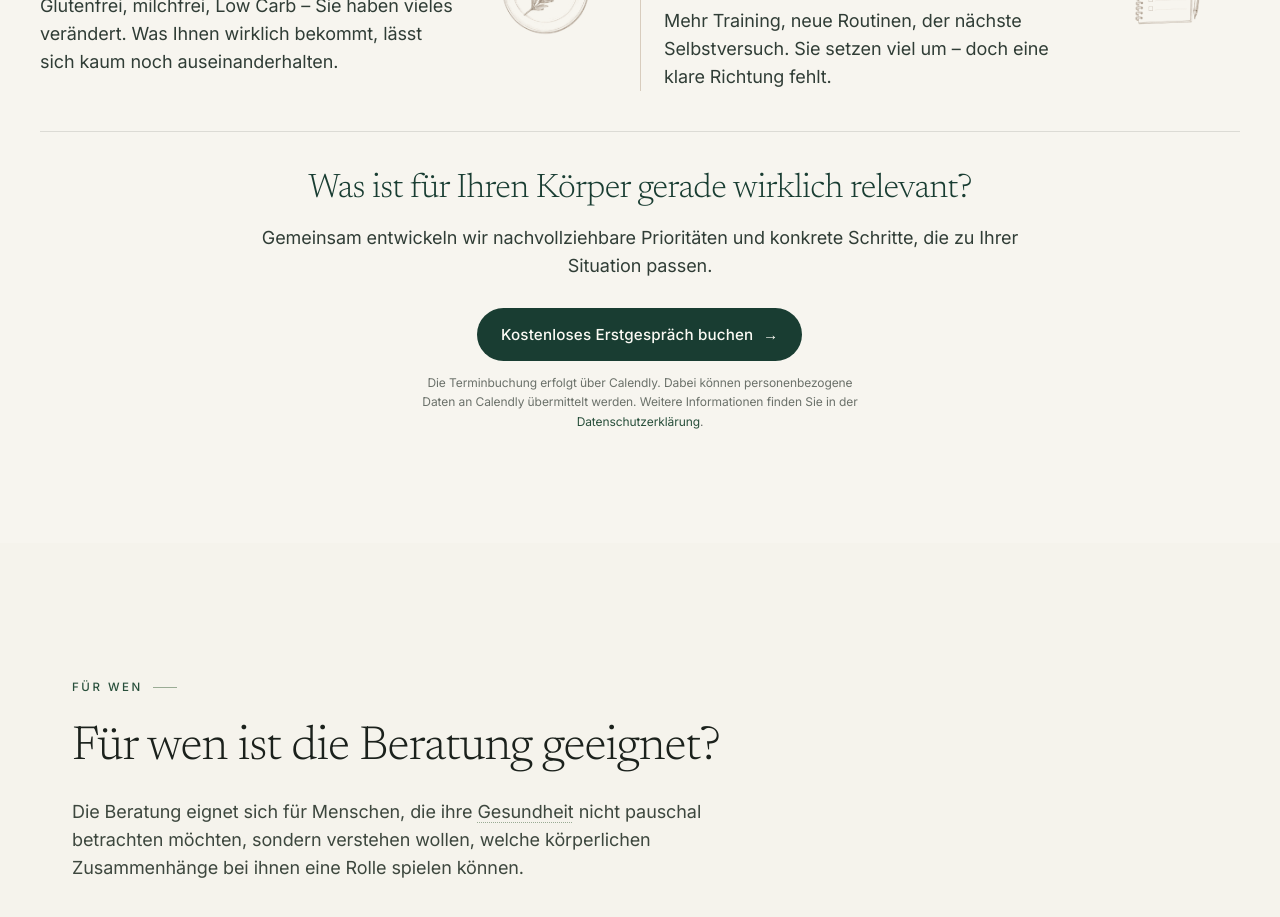
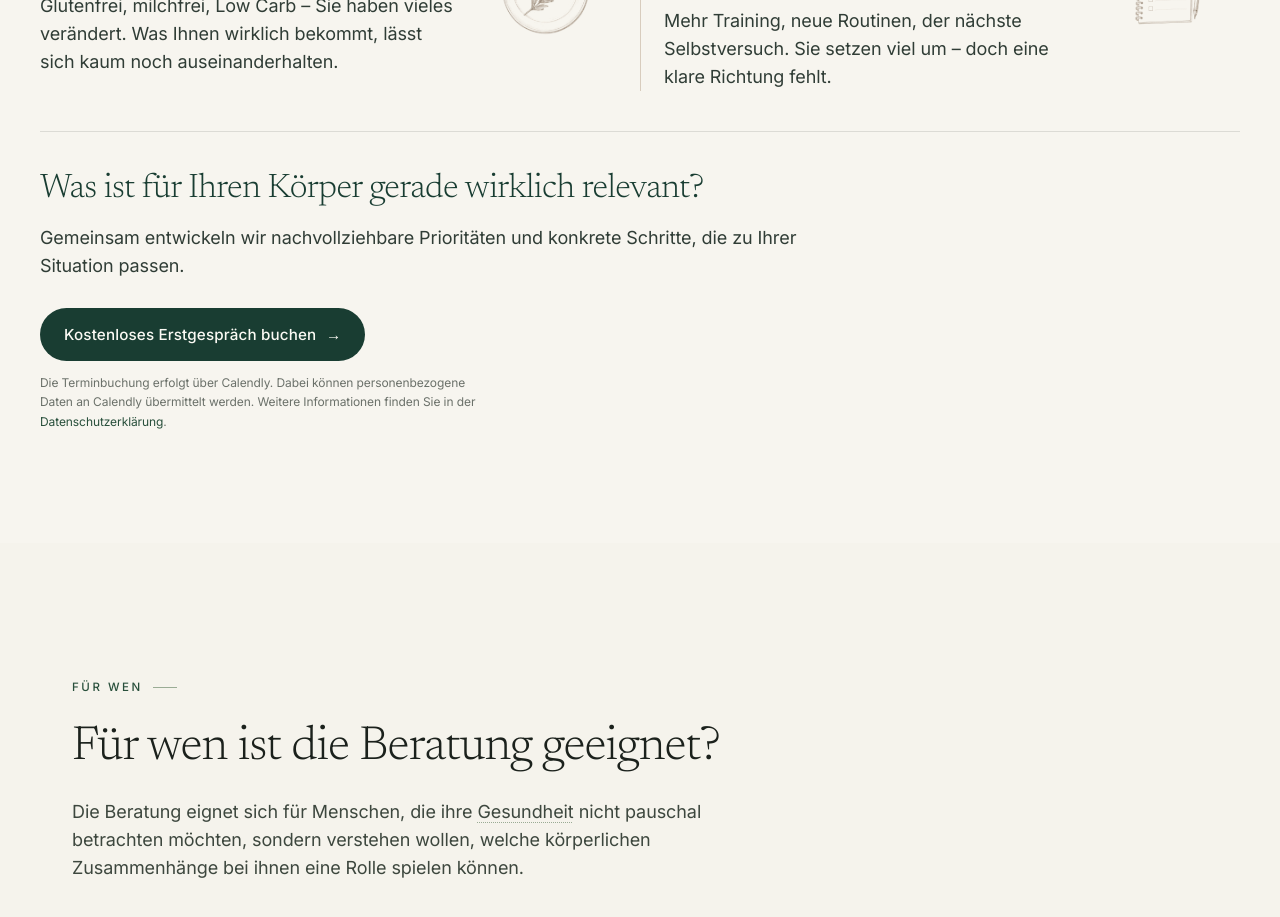
Before and after one commit to maerzbiochemie/biochemische-gesundheitsberatung, a Next.js app: page /privatkunden in a window 1280 px wide. Shown: the part 1100-2017 px from the top of the page. Built offline with nearby package versions, Linux system fonts and the light colour scheme.

Commit message:
style: left-align Privatkunden closing CTA block (BIO-183)
Milva: the site isn't a flyer, so the final "Was ist für Ihren Körper
gerade wirklich relevant?" heading, body, button and Calendly privacy
note should follow the page's left-aligned layout instead of being
centered.

```diff
--- a/app/privatkunden/page.tsx
+++ b/app/privatkunden/page.tsx
@@ -201,18 +201,18 @@ export default function PrivatkundenPage() {
           </div>
 
           {/* Erstgespräch-Aufruf */}
-          <div className="mt-10 border-t border-[var(--color-hairline-warm)] pt-10 text-center">
+          <div className="mt-10 border-t border-[var(--color-hairline-warm)] pt-10">
             <Reveal>
               <h2 className="font-display text-[28px] leading-[1.2] text-[var(--color-forest)] min-[600px]:text-[34px]">
                 {beispieleCta.title}
               </h2>
-              <p className="mx-auto mt-4 max-w-[780px] text-[18px] leading-[1.55] text-[var(--color-slate)]">
+              <p className="mt-4 max-w-[780px] text-[18px] leading-[1.55] text-[var(--color-slate)]">
                 {beispieleCta.body}
               </p>
-              <div className="mt-7 flex justify-center">
+              <div className="mt-7">
                 <BookingButton
                   label="Kostenloses Erstgespräch buchen"
-                  align="center"
+                  align="left"
                   className="!bg-[var(--color-forest)] hover:!bg-[var(--color-sage-deep)]"
                 />
               </div>
```
